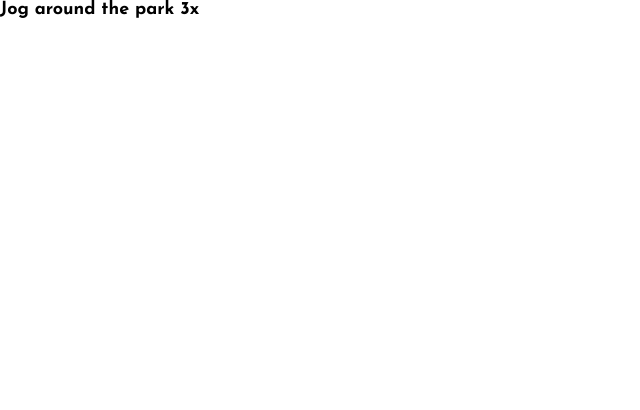
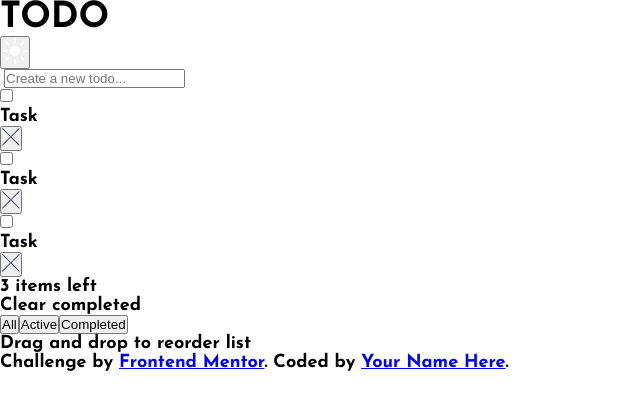
Before and after one commit to 0-BSCode/to-do-app-client, a React (Create React App) app: page / in a window 1280 px wide. Shown: the top 410 px of the page, without its empty margins (0-640 px from the left). Built offline with nearby package versions, Linux system fonts and the light colour scheme.

Commit message:
Created rough structure of site

```diff
--- a/src/App.js
+++ b/src/App.js
@@ -1,8 +1,110 @@
 import './App.css';
+import theme from "./images/icon-sun.svg";
+import deleteIcon from "./images/icon-cross.svg";
 
 function App() {
   return (
-    <div className="appTest">Jog around the park 3x</div>
+    <div className="appTest">
+      <header className="header">
+        <h1 className="title">
+          TODO
+        </h1>
+        <button className="theme">
+          <img
+            className="theme__img"
+            src={theme}
+            alt="Sun"
+          />
+        </button>
+      </header>
+      <main className="list">
+        <form>
+          <label>
+            <button />
+            <input
+            type="text"
+            placeholder="Create a new todo..."
+            />
+          </label>
+        </form>
+        <ul>
+          <li>
+            <label>
+              <input
+                type="checkbox"
+              />
+              <p>
+                Task
+              </p>
+              <button>
+                <img
+                  src={deleteIcon}
+                  alt="delete"
+                />
+              </button>
+            </label>
+          </li>
+          <li>
+            <label>
+              <input
+                type="checkbox"
+              />
+              <p>
+                Task
+              </p>
+              <button>
+                <img
+                  src={deleteIcon}
+                  alt="delete"
+                />
+              </button>
+            </label>
+          </li>
+          <li>
+            <label>
+              <input
+                type="checkbox"
+              />
+              <p>
+                Task
+              </p>
+              <button>
+                <img
+                  src={deleteIcon}
+                  alt="delete"
+                />
+              </button>
+            </label>
+          </li>
+          <li>
+            <p>
+              3 items left
+            </p>
+            <p>
+              Clear completed
+            </p>
+          </li>
+        </ul>
+        <section>
+          <button>
+            All
+          </button>
+          <button>
+            Active
+          </button>
+          <button>
+            Completed
+          </button>
+        </section>
+        <section>
+          Drag and drop to reorder list
+        </section>
+      </main>
+      <footer>
+        Challenge by <a href="https://www.frontendmentor.io?ref=challenge" target="_blank">Frontend Mentor</a>.
+        Coded by <a href="#">Your Name Here</a>.
+      </footer>
+    </div>
   );
 }
 
```
